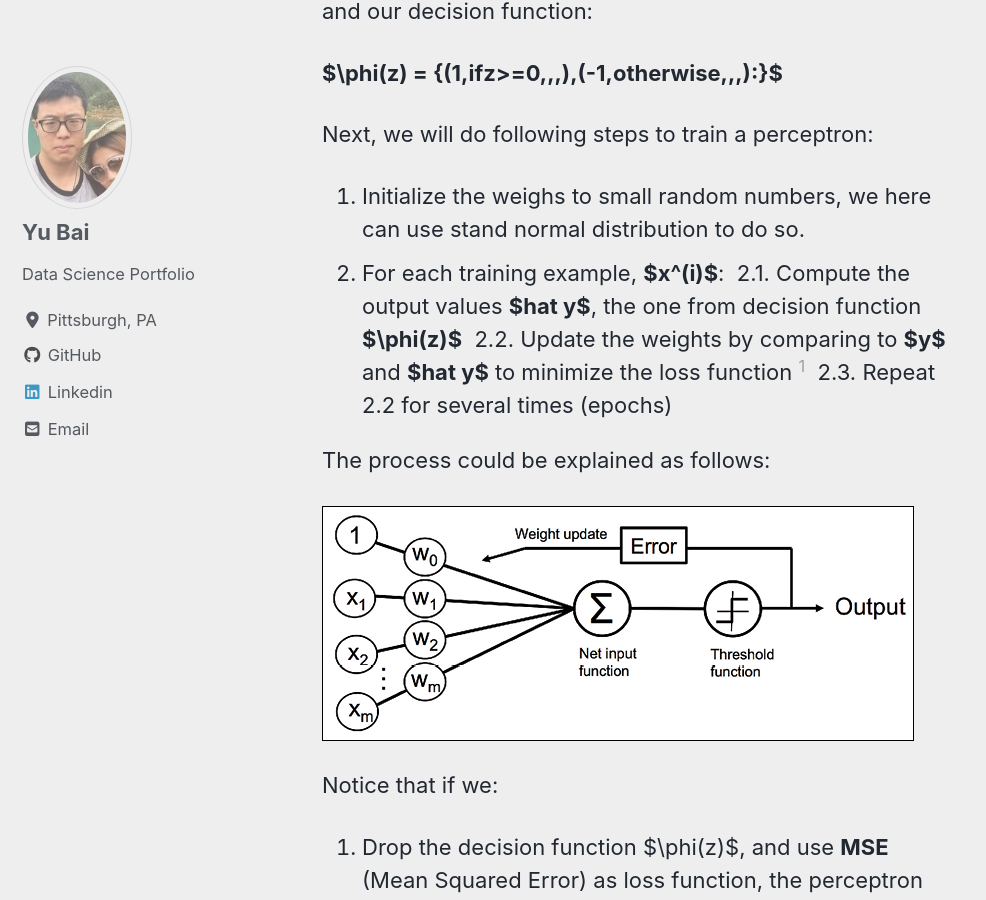
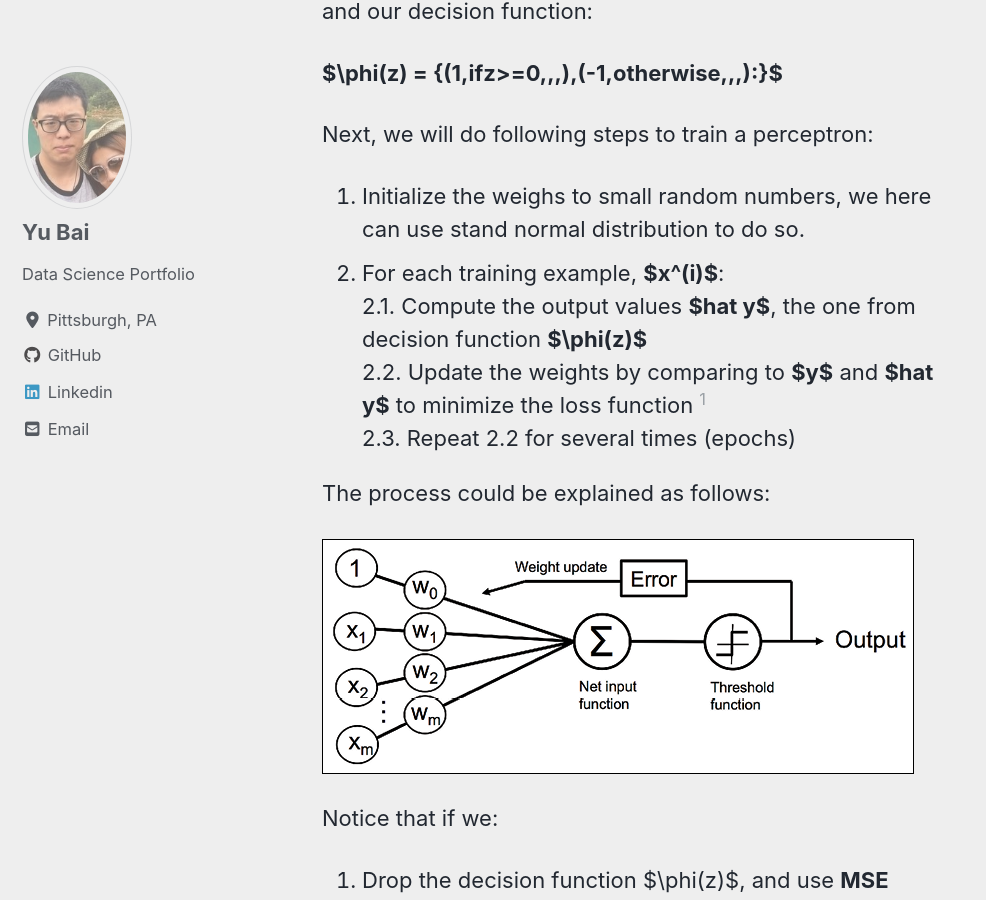
Before and after one commit to watermantle/data_science, a Jekyll site: the page built from _posts/2020-04-19-backpropagation.md, in a window 1280 px wide and 900 px high, scrolled down 1357 px. Shown: the whole window, without its empty margins (0-986 px from the left). Built offline with Jekyll 4.4.1, drawn with Linux system fonts in a browser that asks for light colours; cached includes are drawn as plain includes; nearby versions of some CDN libraries; a script that is not in the unit is left out; part of the change alters nothing that is shown.

```diff
--- a/_posts/2020-04-19-backpropagation.md
+++ b/_posts/2020-04-19-backpropagation.md
@@ -35,9 +35,9 @@ and our decision function:
 
 Next, we will do following steps to train a perceptron:
 1. Initialize the weighs to small random numbers, we here can use stand normal distribution to do so.
-2. For each training example, **$x^(i)$**:&nbsp;
-    2.1. Compute the output values **$hat y$**, the one from decision function **$\phi(z)$**&nbsp;
-    2.2. Update the weights by comparing to **$y$** and **$hat y$** to minimize the loss function [^1]&nbsp;
+2. For each training example, **$x^(i)$**:
+    2.1. Compute the output values **$hat y$**, the one from decision function **$\phi(z)$**
+    2.2. Update the weights by comparing to **$y$** and **$hat y$** to minimize the loss function [^1]
     2.3. Repeat 2.2 for several times (epochs)
 
 The process could be explained as follows:
```
